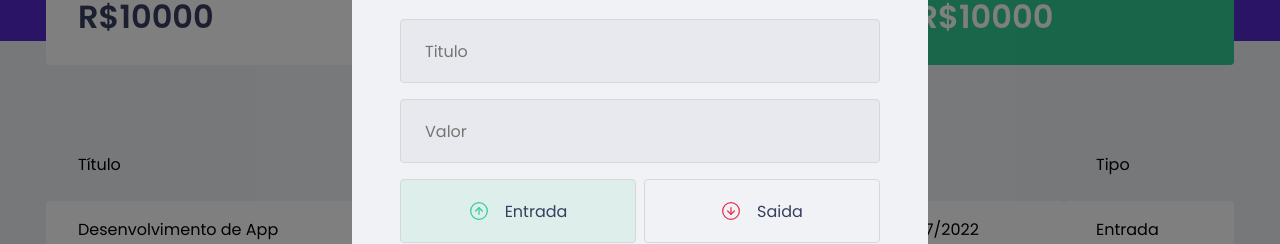
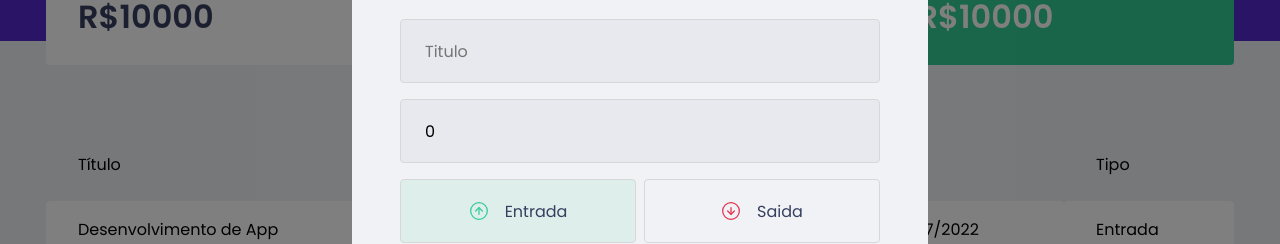
Before and after one commit to allythy/challenge-sense-data, a React (Vite) app: page / in a window 1280 px wide. Both pictures are taken after a click on the button "Nova transação". Shown: the part 231-475 px from the top of the page. Built offline with nearby package versions, Linux system fonts and the light colour scheme.

Commit message:
feat: Saving new transactions data to local storage

```diff
--- a/src/components/NewTransactionModal/index.jsx
+++ b/src/components/NewTransactionModal/index.jsx
@@ -6,7 +6,23 @@ import outcomeImg from "../../assets/outcome.svg";
 import { Container, TransactionTypeContainer, RadioBox } from "./styles";
 
 export function NewTransactionModal({ isOPen, onRequestClose }) {
+  const [title, setTitle] = useState("");
+  const [valueTransaction, setValueTransaction] = useState(0);
+  const [category, setCategory] = useState("");
   const [type, setType] = useState("deposit");
+
+  function handleChangeTitle(event){
+    setTitle(event.target.value);
+  }
+
+  function handleChangeValue(){
+    setValueTransaction(Number(event.target.value));
+  }
+
+  function handleChangeCategory(event){
+    setCategory(event.target.value);
+  }
+
 
   function handleSetTypeDeposit() {
     setType("deposit");
@@ -16,6 +32,17 @@ export function NewTransactionModal({ isOPen, onRequestClose }) {
     setType("withdraw");
   }
 
+  function handleNewTransaction(event) {
+    event.preventDefault();
+    const date = {
+      id: Math.round(Math.random() * 1000),
+      title: title,
+      value: valueTransaction,
+      category: category,
+      type: type
+    }
+    window.localStorage.setItem('transactions', JSON.stringify(date))
+  }
   return (
     <Modal
       isOpen={isOPen}
@@ -26,10 +53,10 @@ export function NewTransactionModal({ isOPen, onRequestClose }) {
       <button type="submit" onClick={onRequestClose}>
         <img src={closeImg} alt="Fechar modal" className="react-modal-close" />
       </button>
-      <Container>
+      <Container onSubmit={handleNewTransaction}>
         <h2>Cadastrar transação</h2>
-        <input placeholder="Titulo" />
-        <input type="number" placeholder="Valor" />
+        <input placeholder="Titulo" value={title} onChange={handleChangeTitle}/>
+        <input type="number" placeholder="Valor" value={valueTransaction} onChange={handleChangeValue}/>
 
         <TransactionTypeContainer>
           <RadioBox
@@ -46,14 +73,13 @@ export function NewTransactionModal({ isOPen, onRequestClose }) {
             onClick={handleSetTypeWithdraw}
             isActive={type === "withdraw"}
             activeColor="red"
-
           >
             <img src={outcomeImg} alt="Saida" />
             <span>Saida</span>
           </RadioBox>
         </TransactionTypeContainer>
 
-        <input placeholder="Categoria" />
+        <input placeholder="Categoria" value={category} onChange={handleChangeCategory}/>
         <button type="submit">Cadastrar</button>
       </Container>
     </Modal>
```
